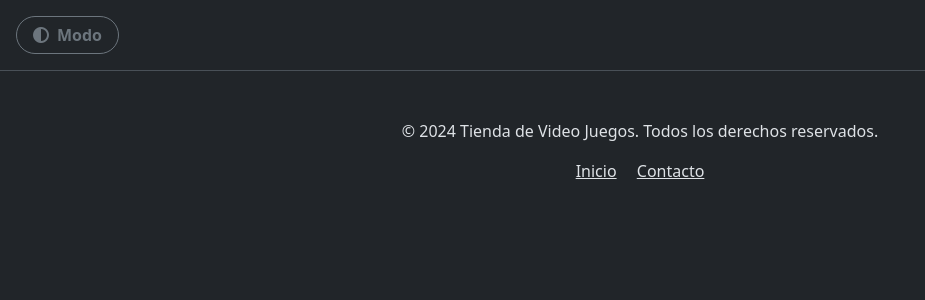
After one commit to AndresVillamil/tienda_videojuegos, a Django app: template tienda_videojuegos/templates/base.html in a window 1280 px wide. The commit adds this page. Shown: the top 300 px of the page, without its empty margins (0-925 px from the left). Run offline with Django 5.2, Linux system fonts and the light colour scheme; the template is opened without the code that fills it, so the values that code supplies are empty.

Commit message:
Add theme toggle functionality and base template
- Implemented a JavaScript file (script.js) to handle theme switching between light and dark modes, storing the user's preference in localStorage.
- Created a base HTML template (base.html) that includes the theme toggle button and links to Bootstrap and Font Awesome for styling.
- Set the initial theme to dark and ensured the theme persists across page reloads.

```diff
--- /dev/null
+++ b/tienda_videojuegos/static/js/script.js
@@ -0,0 +1,21 @@
+document.addEventListener('DOMContentLoaded', function () {
+    const btn = document.getElementById('toggle-theme');
+    const html = document.documentElement;
+    const STORAGE_KEY = 'bs-theme';
+
+    if (!btn) return;
+
+    // Aplicar tema guardado al cargar
+    const savedTheme = localStorage.getItem(STORAGE_KEY);
+    if (savedTheme) {
+        html.setAttribute('data-bs-theme', savedTheme);
+    }
+
+    btn.addEventListener('click', function () {
+        const currentTheme = html.getAttribute('data-bs-theme') || 'light';
+        const newTheme = currentTheme === 'dark' ? 'light' : 'dark';
+
+        html.setAttribute('data-bs-theme', newTheme);
+        localStorage.setItem(STORAGE_KEY, newTheme);
+    });
+});
--- /dev/null
+++ b/tienda_videojuegos/templates/base.html
@@ -0,0 +1,46 @@
+{% load static %}
+
+<!DOCTYPE html>
+<html lang="es" data-bs-theme="dark">
+
+<head>
+    <meta charset="UTF-8">
+    <meta name="viewport" content="width=device-width, initial-scale=1.0">
+    <title>{% block title %}Tienda de Video Juegos{% endblock %}</title>
+
+    <link href="https://cdn.jsdelivr.net/npm/bootstrap@5.3.8/dist/css/bootstrap.min.css" rel="stylesheet">
+    <link rel="stylesheet" href="{% static 'css/style.css' %}">
+
+    <!-- Font Awesome -->
+    <link rel="stylesheet" href="https://cdnjs.cloudflare.com/ajax/libs/font-awesome/6.5.1/css/all.min.css">
+
+
+    <!-- Script con defer -->
+    <script src="{% static 'js/script.js' %}" defer></script>
+</head>
+
+<body class="bg-body text-body">
+
+    <header class="d-flex justify-content-between align-items-center p-3 border-bottom">
+        <button id="toggle-theme" class="btn btn-outline-secondary rounded-pill px-3 d-flex align-items-center gap-2"
+            title="Cambiar modo claro / oscuro">
+            <i class="fa-solid fa-circle-half-stroke"></i>
+            <span class="fw-semibold">Modo</span>
+        </button>
+    </header>
+
+
+    {% block content %}
+
+    {% endblock %}
+
+
+    <footer class="text-center mt-5 mb-3">
+        <p>&copy; 2024 Tienda de Video Juegos. Todos los derechos reservados.</p>
+        <a href="{% url 'home' %}" class="text-body">Inicio</a>
+        <a href="{% url 'contacto' %}" class="text-body ms-3">Contacto</a>
+    </footer>
+
+</body>
+
+</html>
--- a/tienda_videojuegos/tienda_videojuegos/settings.py
+++ b/tienda_videojuegos/tienda_videojuegos/settings.py
@@ -56,7 +56,7 @@ ROOT_URLCONF = 'tienda_videojuegos.urls'
 TEMPLATES = [
     {
         'BACKEND': 'django.template.backends.django.DjangoTemplates',
-        'DIRS': [],
+        'DIRS': [BASE_DIR / 'templates'],
         'APP_DIRS': True,
         'OPTIONS': {
             'context_processors': [
@@ -117,3 +117,4 @@ USE_TZ = True
 # https://docs.djangoproject.com/en/6.0/howto/static-files/
 
 STATIC_URL = 'static/'
+STATICFILES_DIRS = [BASE_DIR / 'static']
```
Also changed, not shown: tienda_videojuegos/home/templates/home/contacto.html (+21 -16 lines), tienda_videojuegos/home/templates/home/index.html (+18 -16 lines), tienda_videojuegos/static/css/style.css (added), tienda_videojuegos/static/img/logo.png (added), tienda_videojuegos/static/img/logo2.png (added).
